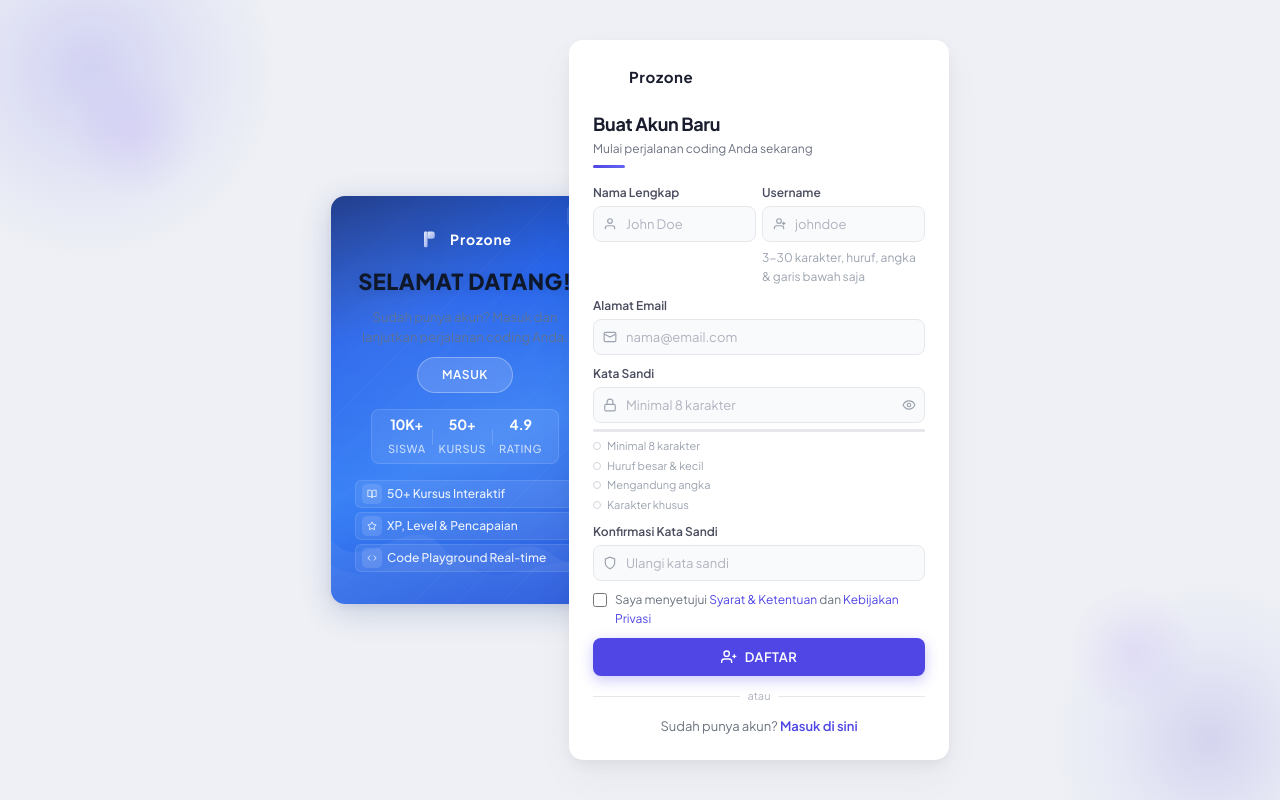
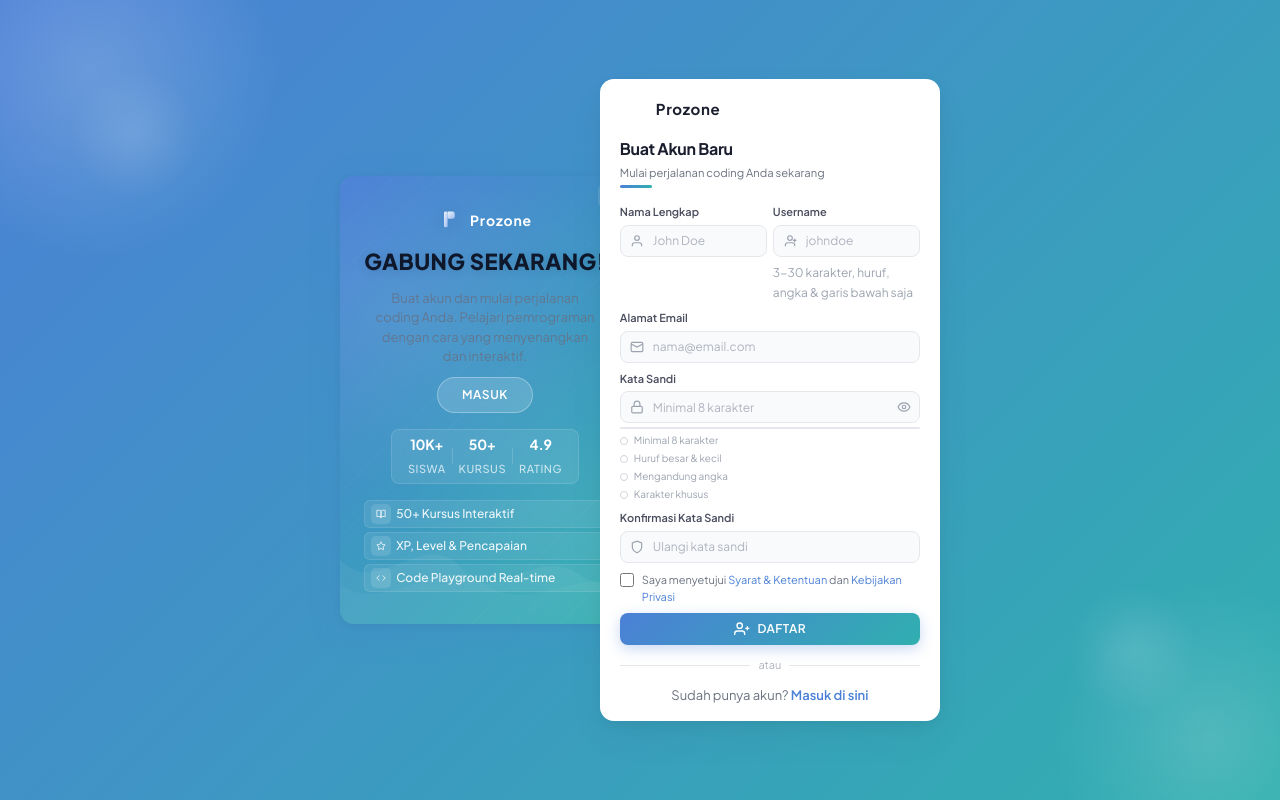
Before and after one commit to nindyfaoziyah/Prozone, a PHP site: page /ProzoneWeb/register.php in a window 1280 px wide. Run offline with PHP 8.4, Linux system fonts and the light colour scheme.

Commit message:
Login n Register Woi

```diff
--- a/assets/css/components/auth.css
+++ b/assets/css/components/auth.css
@@ -370,14 +370,14 @@ body.auth-page {
   justify-content: center;
   min-height: 100vh;
   min-height: 100dvh;
-  background: #eef0f5;
+  background: linear-gradient(135deg, #4B80D6, #30AFAF);
   padding: 2rem 1rem;
   position: relative;
   overflow: hidden;
 }
 
 .dark-mode .auth-wrapper {
-  background: #0c0e14;
+  background: linear-gradient(135deg, #2D5A9E, #1F7A7A);
 }
 
 /* Decorative circle — top-left (purple) */
@@ -399,7 +399,7 @@ body.auth-page {
 
 .dark-mode .auth-wrapper::before {
   background: radial-gradient(circle,
-    rgba(79, 70, 229, 0.12) 0%,
+    rgba(255, 255, 255, 0.10) 0%,
     transparent 60%);
 }
 
@@ -422,7 +422,7 @@ body.auth-page {
 
 .dark-mode .auth-wrapper::after {
   background: radial-gradient(circle,
-    rgba(67, 56, 202, 0.10) 0%,
+    rgba(255, 255, 255, 0.10) 0%,
     transparent 60%);
 }
 
@@ -433,7 +433,7 @@ body.auth-page {
   height: 140px;
   border-radius: 50%;
   background: radial-gradient(circle,
-    rgba(139, 92, 246, 0.10) 0%,
+    rgba(255, 255, 255, 0.12) 0%,
     transparent 65%);
   pointer-events: none;
   z-index: 0;
@@ -451,7 +451,7 @@ body.auth-page {
 
 .dark-mode .auth-deco-circle {
   background: radial-gradient(circle,
-    rgba(139, 92, 246, 0.06) 0%,
+    rgba(255, 255, 255, 0.06) 0%,
     transparent 65%);
 }
 
@@ -503,6 +503,74 @@ body.auth-page {
   }
 }
 
+/* --- Smaller form panel for register page --- */
+
+.auth-form-panel--compact {
+  padding: 1rem 1.25rem;
+  max-width: 360px;
+}
+
+.auth-form-panel--compact .auth-form-brand {
+  margin-bottom: 0.5rem;
+}
+
+.auth-form-panel--compact .auth-form-header {
+  margin-bottom: 0.25rem;
+}
+
+.auth-form-panel--compact .auth-form-title {
+  font-size: 1rem;
+}
+
+.auth-form-panel--compact .auth-form-subtitle {
+  font-size: 0.7rem;
+}
+
+.auth-form-panel--compact .auth-field {
+  margin-bottom: 0.5rem;
+}
+
+.auth-form-panel--compact .auth-field-input {
+  height: 2rem;
+  font-size: 0.75rem;
+}
+
+.auth-form-panel--compact .auth-strength-bar {
+  height: 2px;
+  margin-top: 0.25rem;
+}
+
+.auth-form-panel--compact .auth-req-list {
+  margin: 0.25rem 0 0;
+}
+
+.auth-form-panel--compact .auth-req-list li {
+  font-size: 0.625rem;
+}
+
+.auth-form-panel--compact .auth-field-label {
+  font-size: 0.6875rem;
+}
+
+.auth-form-panel--compact .auth-form-row-2 {
+  gap: 0.375rem;
+}
+
+.auth-form-panel--compact .auth-checkbox-row span {
+  font-size: 0.6875rem;
+}
+
+.auth-form-panel--compact .auth-btn-primary {
+  height: 2rem;
+  font-size: 0.75rem;
+}
+
+.auth-form-panel--compact .auth-demo-box {
+  margin-top: 0.375rem;
+  padding: 0.375rem 0.625rem;
+  font-size: 0.6875rem;
+}
+
 /* Brand logo in form panel */
 .auth-form-brand {
   margin-bottom: 0.75rem;
@@ -519,7 +587,7 @@ body.auth-page {
 .auth-form-brand-logo {
   width: 28px;
   height: 28px;
-  filter: drop-shadow(0 2px 8px rgba(99, 102, 241, 0.3));
+  filter: drop-shadow(0 2px 8px rgba(75, 128, 214, 0.3));
 }
 
 .auth-form-brand-name {
@@ -568,7 +636,7 @@ body.auth-page {
   width: 32px;
   height: 3px;
   border-radius: 2px;
-  background: linear-gradient(90deg, #4f46e5, #6366f1);
+  background: linear-gradient(90deg, #4B80D6, #30AFAF);
   margin-bottom: 1rem;
   animation: authUnderline 0.8s ease-out both;
 }
@@ -780,7 +848,7 @@ body.auth-page {
   align-items: center;
   justify-content: center;
   gap: 0.5rem;
-  background: #4f46e5;
+  background: linear-gradient(135deg, #4B80D6, #30AFAF);
   border: none;
   color: #ffffff;
   font-size: 0.8125rem;
@@ -793,7 +861,7 @@ body.auth-page {
   transition: all 0.3s cubic-bezier(0.4, 0, 0.2, 1);
   position: relative;
   overflow: hidden;
-  box-shadow: 0 4px 14px rgba(79, 70, 229, 0.30);
+  box-shadow: 0 4px 14px rgba(75, 128, 214, 0.30);
 }
 
 .auth-btn-primary::after {
@@ -896,19 +964,19 @@ body.auth-page {
 }
 
 .auth-form-footer a {
-  color: #4f46e5;
+  color: #4B80D6;
   font-weight: var(--font-semibold);
   text-decoration: none;
   transition: color 0.2s ease;
 }
 
 .auth-form-footer a:hover {
-  color: #4338ca;
+  color: #3A6BBD;
   text-decoration: underline;
 }
 
 .dark-mode .auth-form-footer a {
-  color: #818cf8;
+  color: #30AFAF;
 }
 
 /* Demo accounts box */
@@ -989,17 +1057,13 @@ body.auth-page {
 }
 
 .dark-mode .auth-back-link-top:hover {
-  color: #818cf8;
+  color: #30AFAF;
 }
 
 /* --- Welcome/Brand Panel (blue gradient) --- */
 
 .auth-welcome-panel {
-  background: linear-gradient(160deg,
-    #1e3a8a 0%,
-    #2563eb 30%,
-    #3b82f6 60%,
-    #1d4ed8 100%);
+  background: linear-gradient(135deg, #4B80D6 0%, #30AFAF 100%);
   color: #ffffff;
   border-radius: 14px;
   padding: 1.5rem 1.25rem;
@@ -1027,13 +1091,9 @@ body.auth-page {
 }
 
 .dark-mode .auth-welcome-panel {
-  background: linear-gradient(160deg,
-    #1a2f6e 0%,
-    #1e40af 30%,
-    #2563eb 60%,
-    #1a3990 100%);
+  background: linear-gradient(135deg, #3A6BBD 0%, #268F8F 100%);
   box-shadow:
-    0 8px 32px rgba(30, 58, 138, 0.15),
+    0 8px 32px rgba(75, 128, 214, 0.15),
     0 2px 8px rgba(0, 0, 0, 0.20);
 }
 
@@ -1319,6 +1379,10 @@ body.auth-page {
   order: 2;
   margin-right: 0;
   margin-left: -30px;
+  max-width: 340px;
+  max-height: 90vh;
+  max-height: 90dvh;
+  overflow-y: auto;
 }
 
 @media (max-width: 767px) {
@@ -1369,7 +1433,7 @@ body.auth-page {
   width: 14px;
   height: 14px;
   margin-top: 0.1em;
-  accent-color: #6366f1;
+  accent-color: #4B80D6;
   margin-top: 0.15em;
   flex-shrink: 0;
 }
@@ -1386,7 +1450,7 @@ body.auth-page {
 }
 
 .auth-checkbox-row a {
-  color: #4f46e5;
+  color: #4B80D6;
   text-decoration: none;
 }
 
--- a/courses.php
+++ b/courses.php
@@ -32,7 +32,7 @@ $where_clause = ($_SESSION['user_role'] === 'student') ? "WHERE c.is_published =
 $query = "SELECT c.*, cc.nama_kategori, u.nama_lengkap as instructor_name
           FROM courses c
           LEFT JOIN course_categories cc ON c.kategori_id = cc.id
-          LEFT JOIN users u ON c.instructor_id = u.id
+          LEFT JOIN users u ON c.admin_id = u.id
           " . $where_clause;
 
 $params = [];
--- a/forgot-password.php
+++ b/forgot-password.php
@@ -219,7 +219,7 @@ $body_class       = getThemeClass();
                 </a>
 
                 <h1 class="auth-welcome-heading">TENANG SAJA!</h1>
-                <p class="auth-welcome-text">Hal ini bisa terjadi pada siapa pun. Kami akan bantu Anda kembali ke akun dengan aman.</p>
+                <p class="auth-welcome-text">Hal ini bisa terjadi pada siapa pun. Kami akan bantu Anda kembali ke akun dengan aman dan cepat.</p>
 
                 <div class="auth-welcome-features">
                     <div class="auth-welcome-feature">
--- a/install.php
+++ b/install.php
@@ -145,7 +145,6 @@ try {
     echo "<p><strong>Akun default untuk login:</strong></p>";
     echo "<ul>";
     echo "<li><strong>Admin:</strong> username: <code>admin</code>, password: <code>password</code></li>";
-    echo "<li><strong>Instructor:</strong> username: <code>instructor1</code>, password: <code>password</code></li>";
     echo "<li><strong>Student:</strong> username: <code>student1</code>, password: <code>password</code></li>";
     echo "</ul>";
     echo "<p><a href='login.php' class='btn'>🚀 Mulai Menggunakan Prozone</a></p>";
--- a/login.php
+++ b/login.php
@@ -155,7 +155,6 @@ if ($_POST) {
             <div class="auth-demo-box stagger">
                 <div class="auth-demo-box-title">&#9733; Akun Demo</div>
                 <div>Admin: <code>admin / password</code></div>
-                <div>Instruktur: <code>instructor1 / password</code></div>
                 <div>Siswa: <code>student1 / password</code></div>
             </div>
         </div>
@@ -184,8 +183,8 @@ if ($_POST) {
                     <span class="auth-welcome-brand-name"><?php echo APP_NAME; ?></span>
                 </a>
 
-                <h1 class="auth-welcome-heading">SELAMAT DATANG!</h1>
-                <p class="auth-welcome-text">Masuk dan mulai perjalanan coding Anda bersama kami. Belajar coding dengan cara yang menyenangkan!</p>
+                <h1 class="auth-welcome-heading">SELAMAT DATANG KEMBALI!</h1>
+                <p class="auth-welcome-text">Masuk dan lanjutkan perjalanan coding Anda bersama komunitas. Belajar coding dengan cara yang menyenangkan!</p>
 
                 <a href="register.php" class="auth-btn-signup">DAFTAR</a>
 
--- a/register.php
+++ b/register.php
@@ -76,8 +76,8 @@ $strengthClass = ['weak', 'weak', 'fair', 'good', 'strong'][$strengthScore] ?? '
                     <span class="auth-welcome-brand-name"><?php echo APP_NAME; ?></span>
                 </a>
 
-                <h1 class="auth-welcome-heading">SELAMAT DATANG!</h1>
-                <p class="auth-welcome-text">Sudah punya akun? Masuk dan lanjutkan perjalanan coding Anda.</p>
+                <h1 class="auth-welcome-heading">GABUNG SEKARANG!</h1>
+                <p class="auth-welcome-text">Buat akun dan mulai perjalanan coding Anda. Pelajari pemrograman dengan cara yang menyenangkan dan interaktif.</p>
 
                 <a href="login.php" class="auth-btn-signup">MASUK</a>
 
@@ -122,7 +122,7 @@ $strengthClass = ['weak', 'weak', 'fair', 'good', 'strong'][$strengthScore] ?? '
         </div>
 
         <!-- RIGHT: Registration Form (white card) -->
-        <div class="auth-form-panel">
+        <div class="auth-form-panel auth-form-panel--compact">
             <div class="auth-form-brand">
                 <a href="index.php" class="auth-form-brand-link">
                     <svg class="auth-form-brand-logo" viewBox="0 0 100 100" xmlns="http://www.w3.org/2000/svg" aria-hidden="true">
--- a/users.php
+++ b/users.php
@@ -225,7 +225,6 @@ $stmt = $user->readAll();
                                 <select id="role" name="role" required>
                                     <option value="">Pilih Role</option>
                                     <option value="admin">Admin</option>
-                                    <option value="instructor">Instructor</option>
                                     <option value="student">Student</option>
                                 </select>
                             </div>
@@ -261,8 +260,7 @@ $stmt = $user->readAll();
                                 <td><?php echo $row['email'] ?: '-'; ?></td>
                                 <td>
                                     <span class="badge <?php
-                                        echo $row['role'] === 'admin' ? 'badge-danger' :
-                                            ($row['role'] === 'instructor' ? 'badge-info' : 'badge-success');
+                                        echo $row['role'] === 'admin' ? 'badge-danger' : 'badge-success';
                                     ?>">
                                         <?php echo ucfirst($row['role']); ?>
                                     </span>
@@ -316,7 +314,6 @@ $stmt = $user->readAll();
                         <label for="edit_role">Role</label>
                         <select id="edit_role" name="role" required>
                             <option value="admin">Admin</option>
-                            <option value="instructor">Instructor</option>
                             <option value="student">Student</option>
                         </select>
                     </div>
```
Also changed, not shown: other parts of assets/css/components/auth.css (+23 -23 lines), admin_analytics.php (+1 -10 lines), dashboard.php (+4 -4 lines), index.php (+19 -9 lines), manage-courses.php (+5 -37 lines), manage-lessons.php (+1 -6 lines), models/Course.php (+12 -12 lines), reset-password.php (+24 -24 lines), database/prozone_complete.sql.
